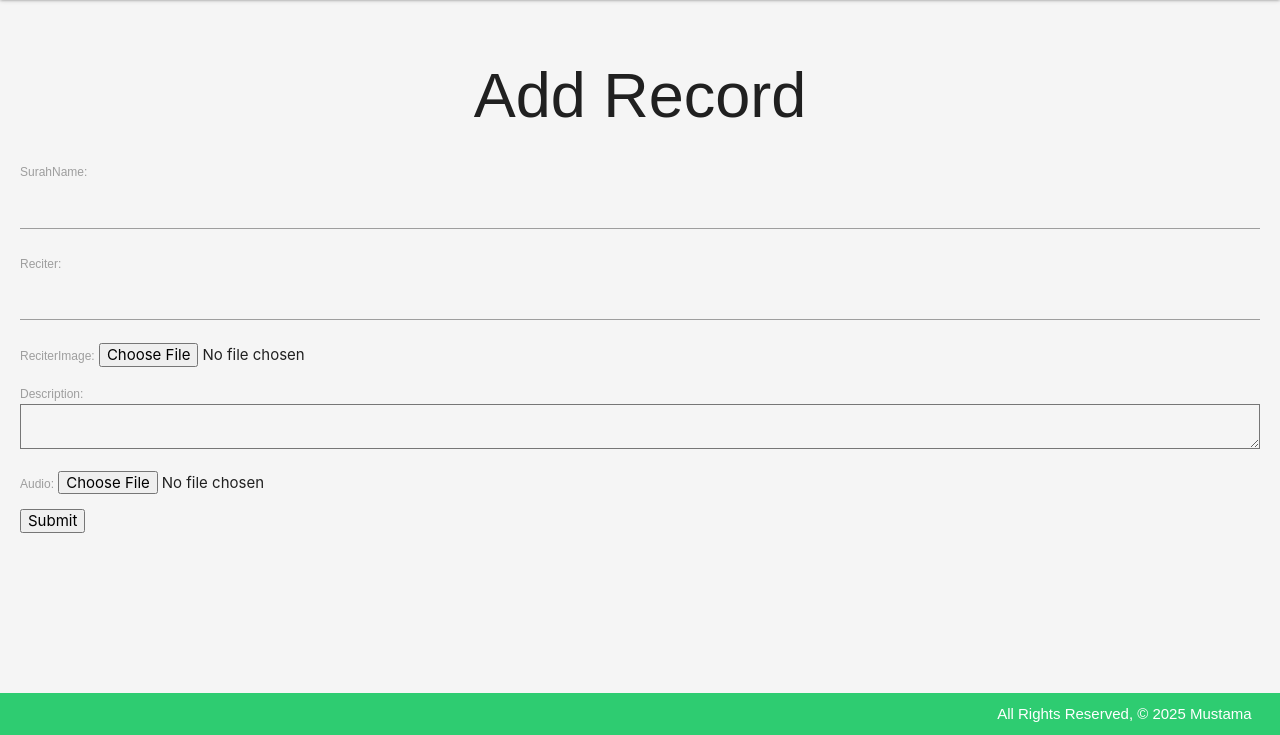
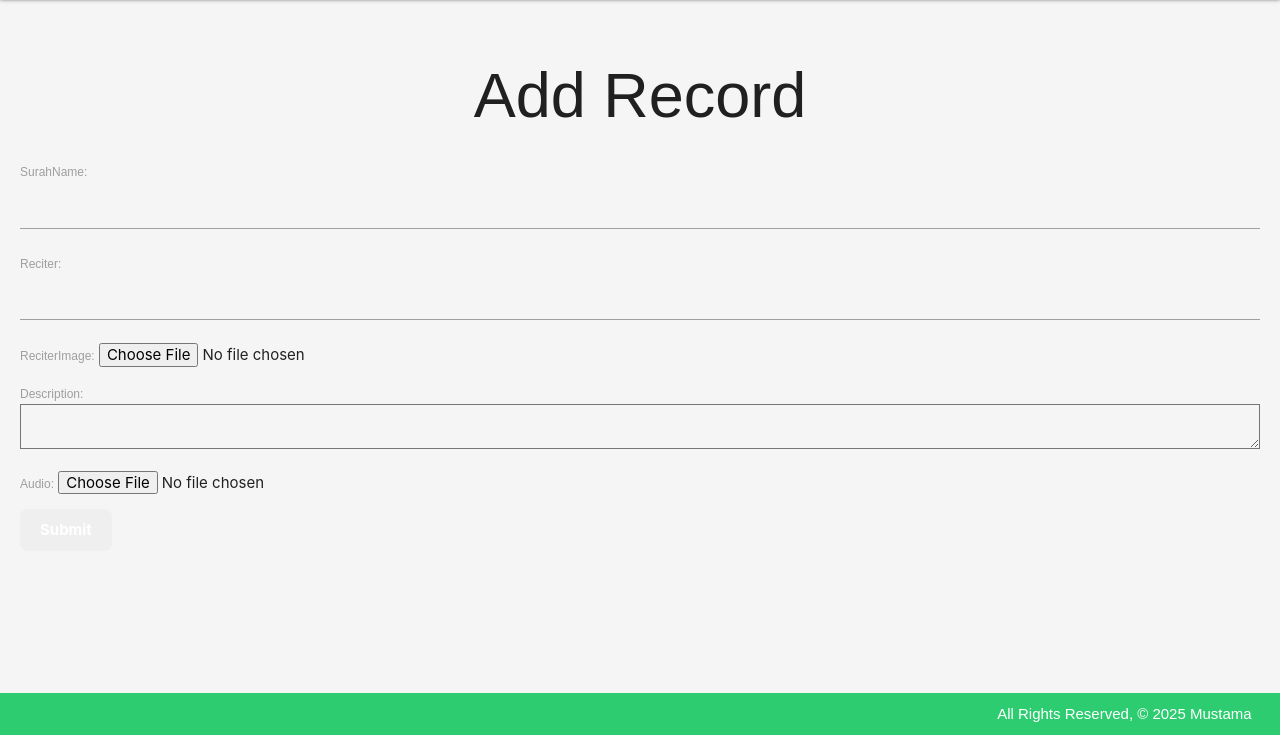
Before and after one commit to Alderazi/Mustama, a Django app: page /record/insert/ in a window 1280 px wide. Shown: the part 65-800 px from the top of the page. Run offline with Django 5.2, Linux system fonts and the light colour scheme; the visitor is signed in with stand-in values (Sample User, id 1).

Commit message:
completeing the readme and design the button in form

```diff
--- a/main_app/static/css/style.css
+++ b/main_app/static/css/style.css
@@ -33,7 +33,6 @@
     font-weight: bold;
 }
 
-/* ========== CARD CONTAINER (GRID) ========== */
 .card-container {
     display: grid;
     grid-template-columns: repeat(auto-fit, minmax(200px, 1fr));
@@ -48,7 +47,6 @@
     text-decoration: none;
 }
 
-/* ========== GENERIC SMALL CARD ========== */
 .card {
     background-color: #fff;
     border: 2px solid #000;
@@ -72,7 +70,6 @@
     box-shadow: 0 6px 12px rgba(0,0,0,0.15);
 }
 
-/* ========== MAIN RECITER CARD (INDEX) ========== */
 .card-index {
     background-color: #fff;
     border: 1px solid #ddd;
@@ -95,7 +92,6 @@
     box-shadow: 0 8px 16px rgba(0,0,0,0.15);
 }
 
-/* Image section */
 .reciter-image {
     flex-shrink: 0;
 }
@@ -108,7 +104,6 @@
     border: 3px solid #2ecc71;
 }
 
-/* Text + Actions section */
 .title {
     margin-left: 25px;
     font-size: 20px;
@@ -119,7 +114,6 @@
     flex: 1;
 }
 
-/* Admin action links styled as buttons */
 .card-index a {
     margin-top: 10px;
     display: inline-block;
@@ -150,7 +144,6 @@
     background-color: #c0392b;
 }
 
-/* ========== PLAY AUDIO BUTTON ========== */
 .play-audio {
     width: 40px;
     height: 40px;
@@ -182,7 +175,6 @@
     margin: auto;
 }
 
-/* ========== INSERT BUTTON ========== */
 .insert-btn {
     display: inline-block;
     margin: 0 0 20px auto;
@@ -199,7 +191,6 @@
     background-color: #27ae60;
 }
 
-/* ========== RESPONSIVE DESIGN ========== */
 @media (max-width: 768px) {
     .card-container {
         grid-template-columns: repeat(auto-fit, minmax(150px, 1fr));
@@ -250,7 +241,6 @@
     }
 }
 
-/* ========== NAVBAR BUTTONS ========== */
 .nav-wrapper form button {
     background-color: #e74c3c;
     color: #fff;
@@ -274,8 +264,8 @@
 .title h1 {
     font-size: 22px;
     font-weight: 700;
-    color: #2ecc71;   /* green highlight to match theme */
-    margin: 0 0 8px 0; /* spacing below the name */
+    color: #2ecc71;
+    margin: 0 0 8px 0;
     line-height: 1.2;
 }
 
@@ -307,7 +297,6 @@
     opacity: 0.8;
 }
 
-/* Improve card-index layout */
 .card-index {
     background-color: #fff;
     border: 1px solid #ddd;
@@ -363,7 +352,6 @@
     transform: scale(1.1);
 }
 
-/* Responsive */
 @media (max-width: 768px) {
     .card-index {
         flex-direction: column;
@@ -376,3 +364,14 @@
         margin-top: 15px;
     }
 }
+
+
+.btn-submit {
+  background: linear-gradient(90deg, #2ecc71);
+  border: none;
+  padding: 12px 20px;
+  color: white;
+  font-weight: bold;
+  border-radius: 8px;
+  cursor: pointer;
+}
--- a/main_app/templates/main_app/recitation_form.html
+++ b/main_app/templates/main_app/recitation_form.html
@@ -1,16 +1,17 @@
 {% extends "base.html" %}
 
 {% block content %}
-<main>
+<main class="form-container">
   {% if object %}
   <h2>Update Record</h2>
   {% else %}
   <h1>Add Record</h1>
-{% endif %}
-  <form method="post" enctype="multipart/form-data">
+  {% endif %}
+
+  <form method="post" enctype="multipart/form-data" class="record-form">
     {% csrf_token %}
     {{ form.as_p }}
-    <button type="submit">Submit</button>
+    <button type="submit" class="btn-submit">Submit</button>
   </form>
 </main>
 {% endblock %}
```
Also changed, not shown: README.md, main_app/static/uploads/audio/OIP.webp (added), main_app/static/uploads/pictures/Muhammad_Siddiq_Al-Minshawi_18YsuXW.jpeg (added), main_app/static/uploads/pictures/Muhammad_Siddiq_Al-Minshawi_tvvWKto.jpeg (added), main_app/static/uploads/pictures/OIP_TgpDuHq.webp (added), photos/AllRecordsFromAdmin.png (added), photos/ApprovalPage.png (added), photos/aboutPage.png (added), photos/homePage.png (added), photos/informationPage.png (added), photos/insertRecord.png (added), photos/myRecordList.png (added), photos/recordListPage.png (added), 2 other files.
